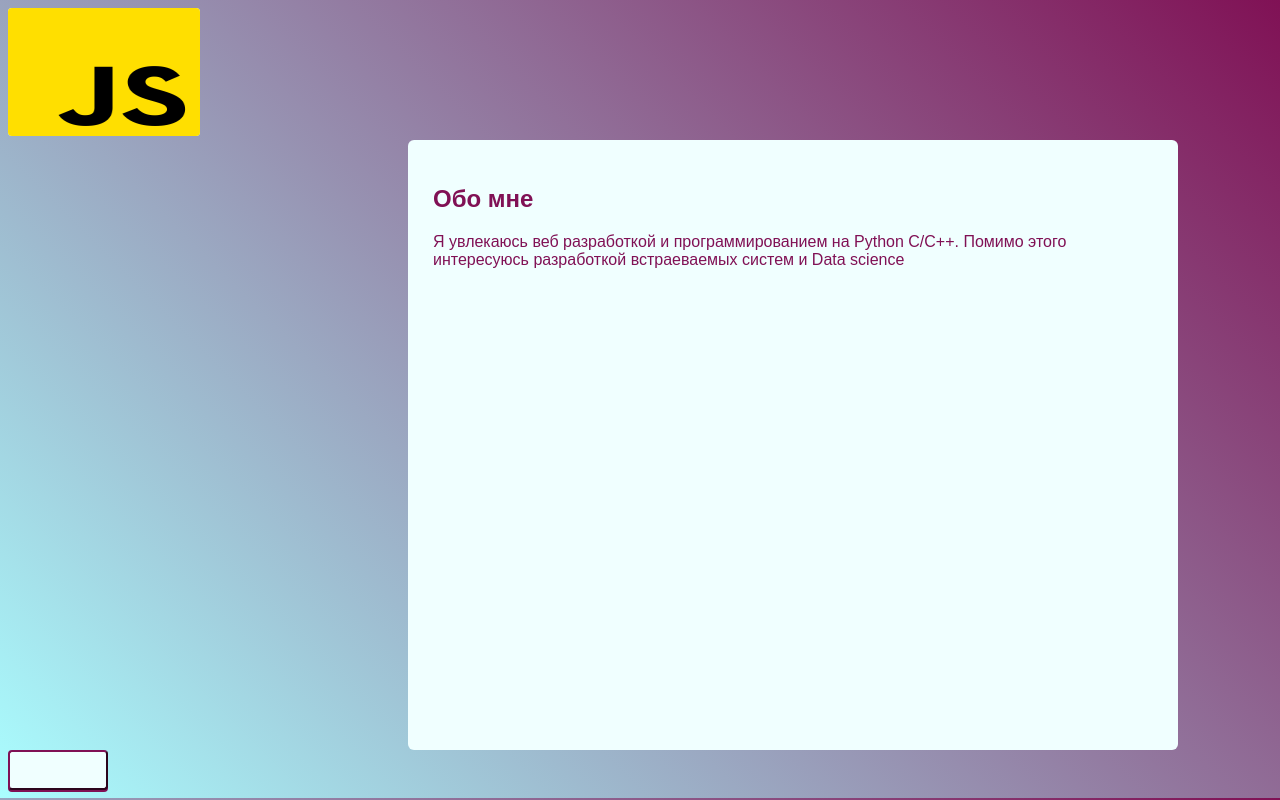
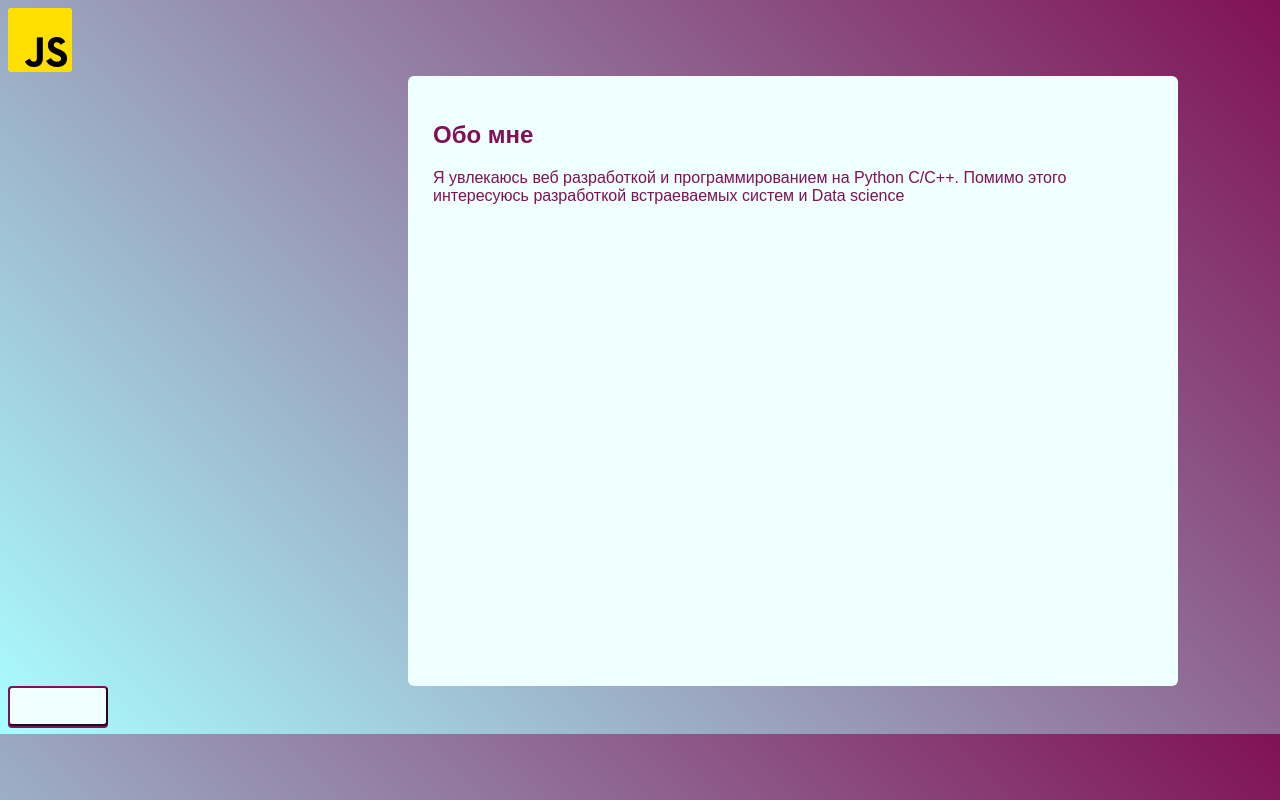
Before and after one commit to Forkrandt/Forkrandt.github.io, a plain HTML site: page index.html in a window 1280 px wide. Drawn offline with Linux system fonts and the light colour scheme.

Commit message:
Update style.css

```diff
--- a/style.css
+++ b/style.css
@@ -21,8 +21,8 @@ h1 {
 }
 
 img {
-     height: 10vw;
-    width: 15vw;
+     height: 5vw;
+    width: 5vw;
     display: inline-flexbox;
     margin-right: 1050px;
     background-color: azure;
```
